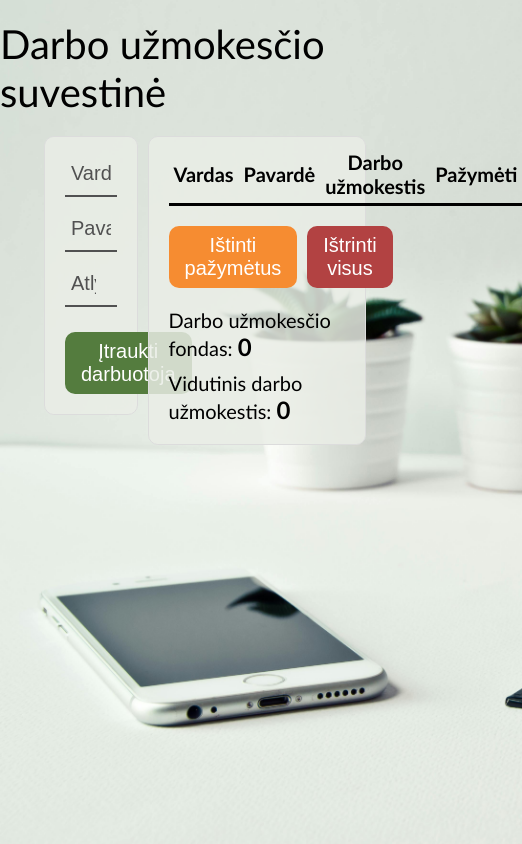
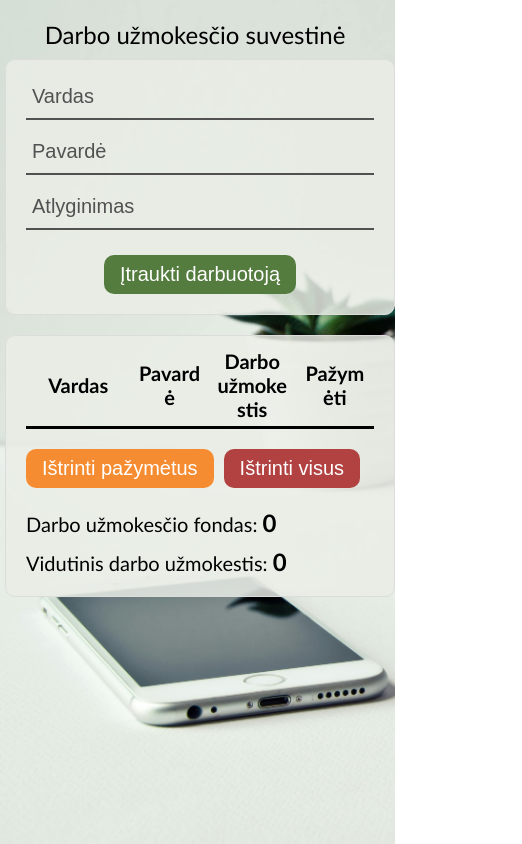
Before and after one commit to AgneKal/salaryList, a website: page index.html in a window 390 px wide. Shown: the whole page, 522 px wide, since content can reach past the window. Drawn offline with Linux system fonts and the light colour scheme.

Commit message:
css update media add

```diff
--- a/css/style.css
+++ b/css/style.css
@@ -14,13 +14,13 @@ body {
     display: flex;
     flex-direction: column;
     align-items: center;
-    background-color: bisque;
 }
 
 header {
     margin-top: 20px;
     font-size: 40px;
     align-self: center;
+    text-align: center;
 }
 
 .container {
@@ -92,14 +92,16 @@ select:-webkit-autofill {
     width: 100%;
     justify-self: self-start;
     border-collapse: collapse;
-    overflow-x: auto;
+    /* overflow-x: auto; */
     border-bottom: 3px solid #000000;
+    table-layout: fixed;
 }
 
 th {
     border-bottom: 3px solid #000000;
     font-size: 20px;
     padding: 5px 5px;
+    word-wrap: break-word;
 }
 
 .th_30 {
@@ -121,6 +123,7 @@ td {
     border-bottom: 1px solid #000000;
     padding: 5px 5px;
     font-size: 20px;
+    word-wrap: break-word;
 }
 
 .td_name{
@@ -179,3 +182,24 @@ td {
     border-radius: 10px;
 
 }
+
+@media (max-width: 992px) {
+    .container {
+        width: 100%;
+        margin: 10px 0;
+        flex-direction: column;
+        justify-content: center;
+    }
+
+    .sides {
+        width: 100%;
+    }
+
+    .right_side {
+        margin-top: 20px;
+    }
+
+    header {
+        font-size: 24px;
+    }
+}
--- a/index.html
+++ b/index.html
@@ -39,7 +39,7 @@
                 </table>
             </div>
             <div class="buttons right_side_bottom">
-                <button class="btn" id="btn_delete_selected">Ištinti pažymėtus</button>
+                <button class="btn" id="btn_delete_selected">Ištrinti pažymėtus</button>
                 <button class="btn" id="btn_delete_all">Ištrinti visus</button>
             </div>
             <div class="right_side_bottom">
```
